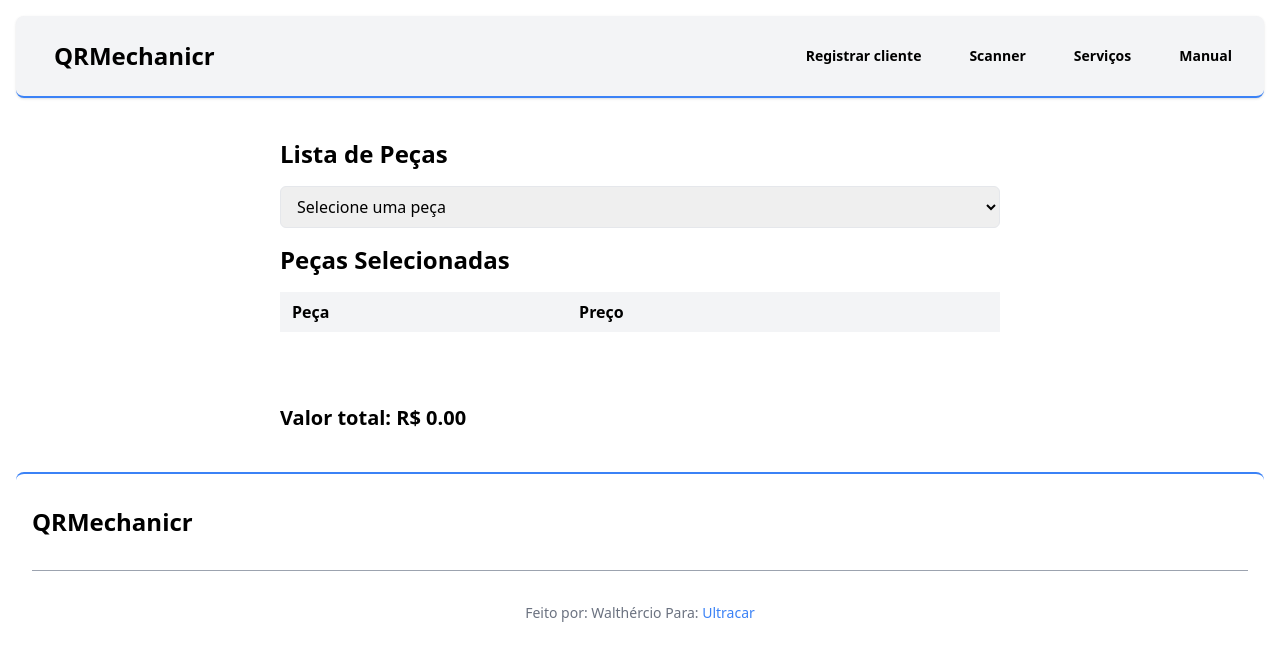
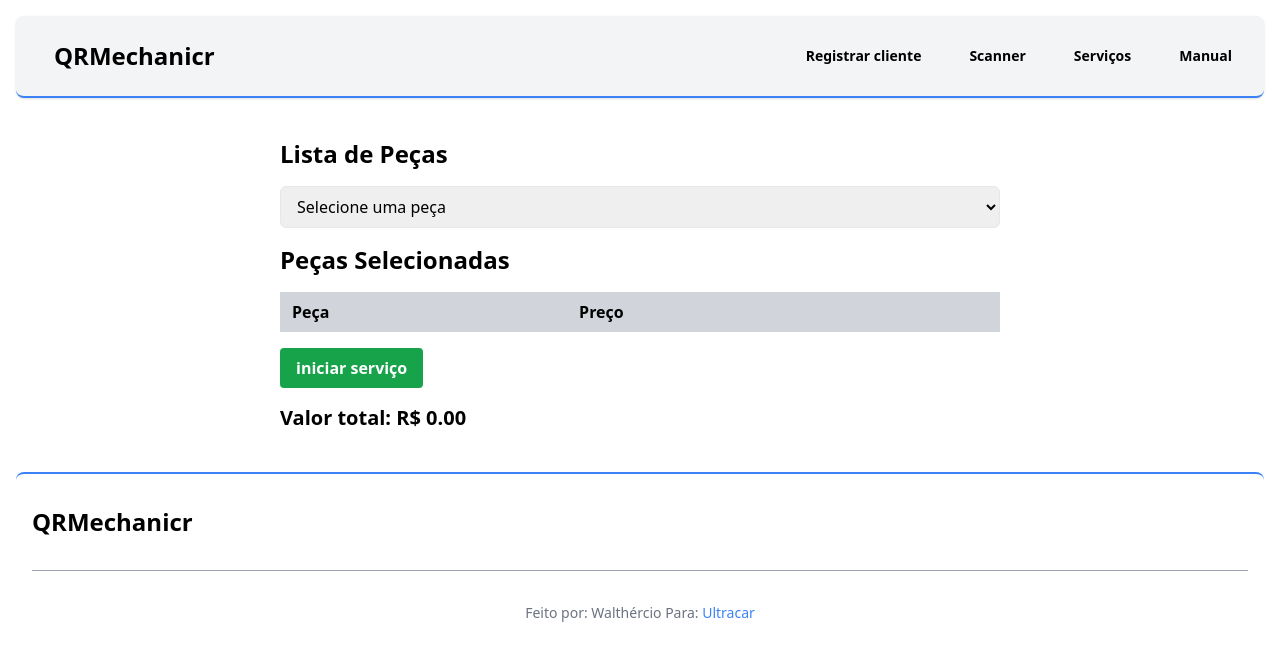
Before and after one commit to tercioab/Ultracar-, a React (Create React App) app in the folder ultracar/: page /iniciar-servico in a window 1280 px wide. Shown: the top 656 px of the page. Built offline with nearby package versions, Linux system fonts and the light colour scheme.

Commit message:
style: change colors

```diff
--- a/ultracar/src/pages/QrCodeScam.js
+++ b/ultracar/src/pages/QrCodeScam.js
@@ -95,7 +95,7 @@ export default function QrCodeScanner() {
 			<h1 className='text-1xl mb-4'>APONTE A CÂMERA PARA O QR CODE</h1>
 
 			<div
-				className='relative bg-blue-300  p-20  border-4 border-blue-500'
+				className='relative bg-black  p-20  border-4 border-blue-500'
 				style={{ width: "220px", height: "220px" }}
 			>
 				<video
--- a/ultracar/src/pages/StartService.js
+++ b/ultracar/src/pages/StartService.js
@@ -52,7 +52,7 @@ export default function StartService() {
 			<h2 className='text-2xl font-bold mb-4'>Peças Selecionadas</h2>
 			<table className='w-full'>
 				<thead>
-					<tr className='bg-gray-100'>
+					<tr className='bg-gray-300'>
 						<th className='text-left py-2 px-3'>Peça</th>
 						<th className='text-left py-2 px-3'>Preço</th>
 						<th className='text-left py-2 px-3'></th>
@@ -65,7 +65,7 @@ export default function StartService() {
 							<td className='py-2 px-3'>R$ {Number(pice.price).toFixed(2)}</td>
 							<td className='py-2 px-3'>
 								<button
-									className='bg-red hover:bg-red text-white font-bold py-2 px-4 rounded'
+									className='bg-red-600 hover:bg-red-700 text-white font-bold py-2 px-4 rounded'
 									onClick={() => removePice(pice)}
 								>
 									Remover
@@ -76,7 +76,7 @@ export default function StartService() {
 				</tbody>
 			</table>
 			<button
-				className='bg-green hover:bg-red text-white font-bold py-2 px-4 rounded mt-4'
+				className='bg-green-600 hover:bg-green-700 text-white font-bold py-2 px-4 rounded mt-4'
 				onClick={updateServiceDataToLocalStorage}
 			>
 				iniciar serviço
```
